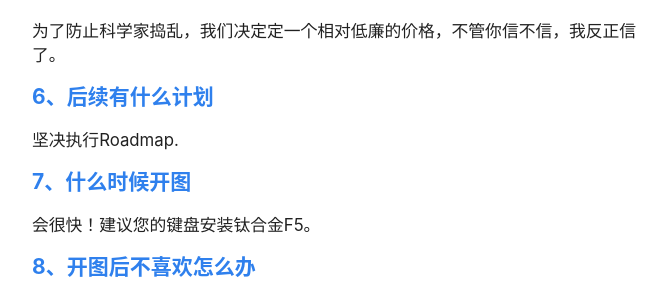
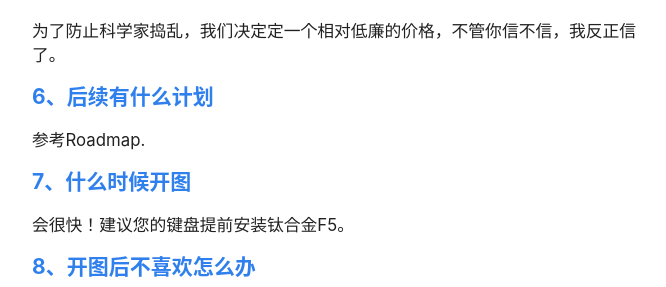
Before and after one commit to lhhsnft/lhhsweb, a Next.js app: page / in a window 1280 px wide. Shown: the part 1180-1467 px from the top of the page, without its empty margins (532-1198 px from the left). Built offline with nearby package versions, Linux system fonts and the light colour scheme; no server answers; what web3modal would draw is missing.

Commit message:
Update Ask.js

```diff
--- a/components/Ask.js
+++ b/components/Ask.js
@@ -29,8 +29,8 @@ const askData = [
 	{title: "3、如果我不喜欢如何维权？", content:"图样图森破，这边建议您自己建立维权群，然后把创始人微信拉入群内，让大家一起来鞭尸"},
 	{title: "4、你们会扫地板吗？", content:"十动然拒，我选钝角"},
 	{title: "5、为什么不是freemint", content:"为了防止科学家捣乱，我们决定定一个相对低廉的价格，不管你信不信，我反正信了。"},
-	{title: "6、后续有什么计划", content:"坚决执行Roadmap."},
-	{title: "7、什么时候开图", content:"会很快！建议您的键盘安装钛合金F5。"},
+	{title: "6、后续有什么计划", content:"参考Roadmap."},
+	{title: "7、什么时候开图", content:"会很快！建议您的键盘提前安装钛合金F5。"},
 	{title: "8、开图后不喜欢怎么办", content:"参考第3条"},
 	{title: "9、mint不完怎么办", content:"人艰不拆，男默女泪"},
 	{title: "10、最后", content:"感谢所有在项目筹划阶段给我们提供了帮助的朋友。"}
```
